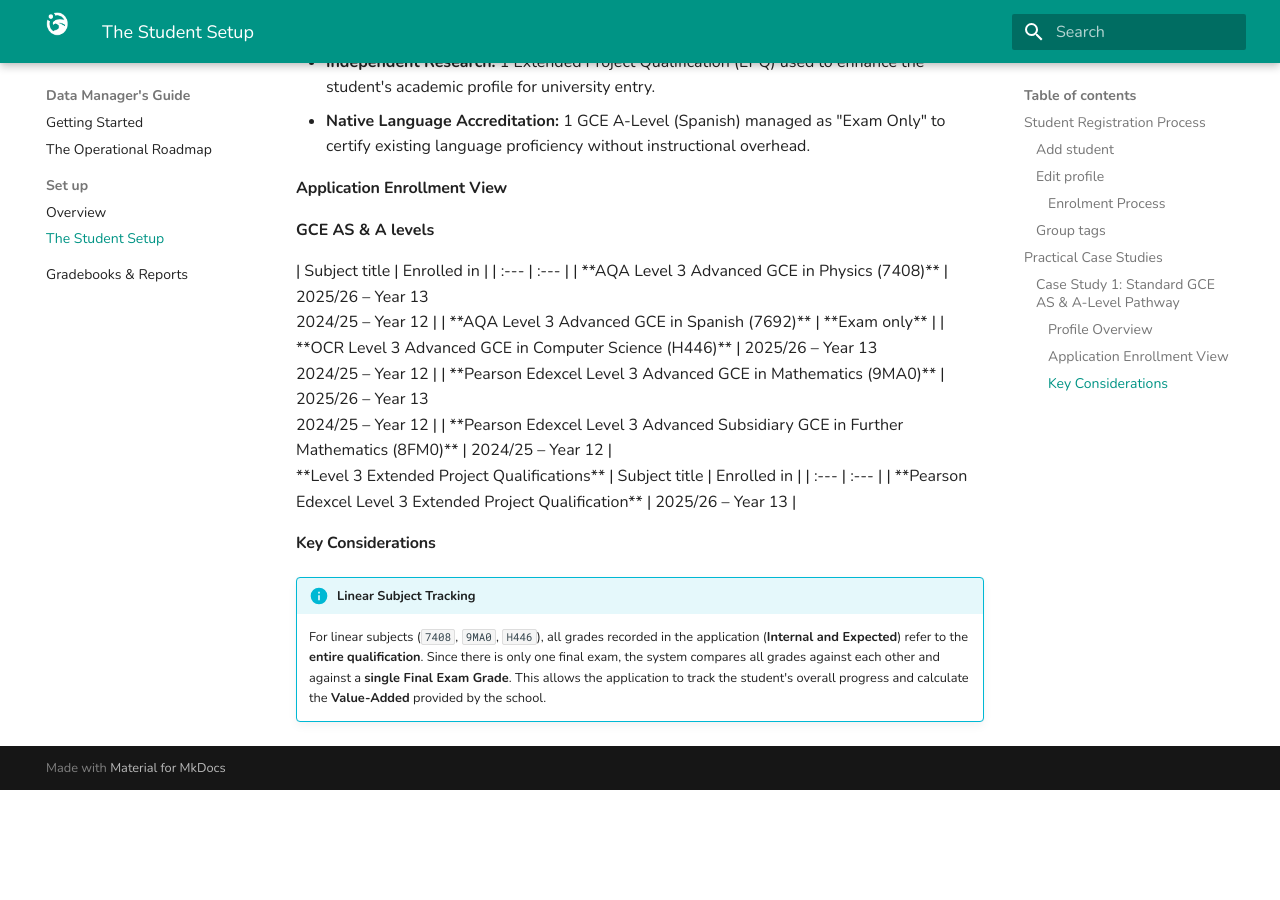
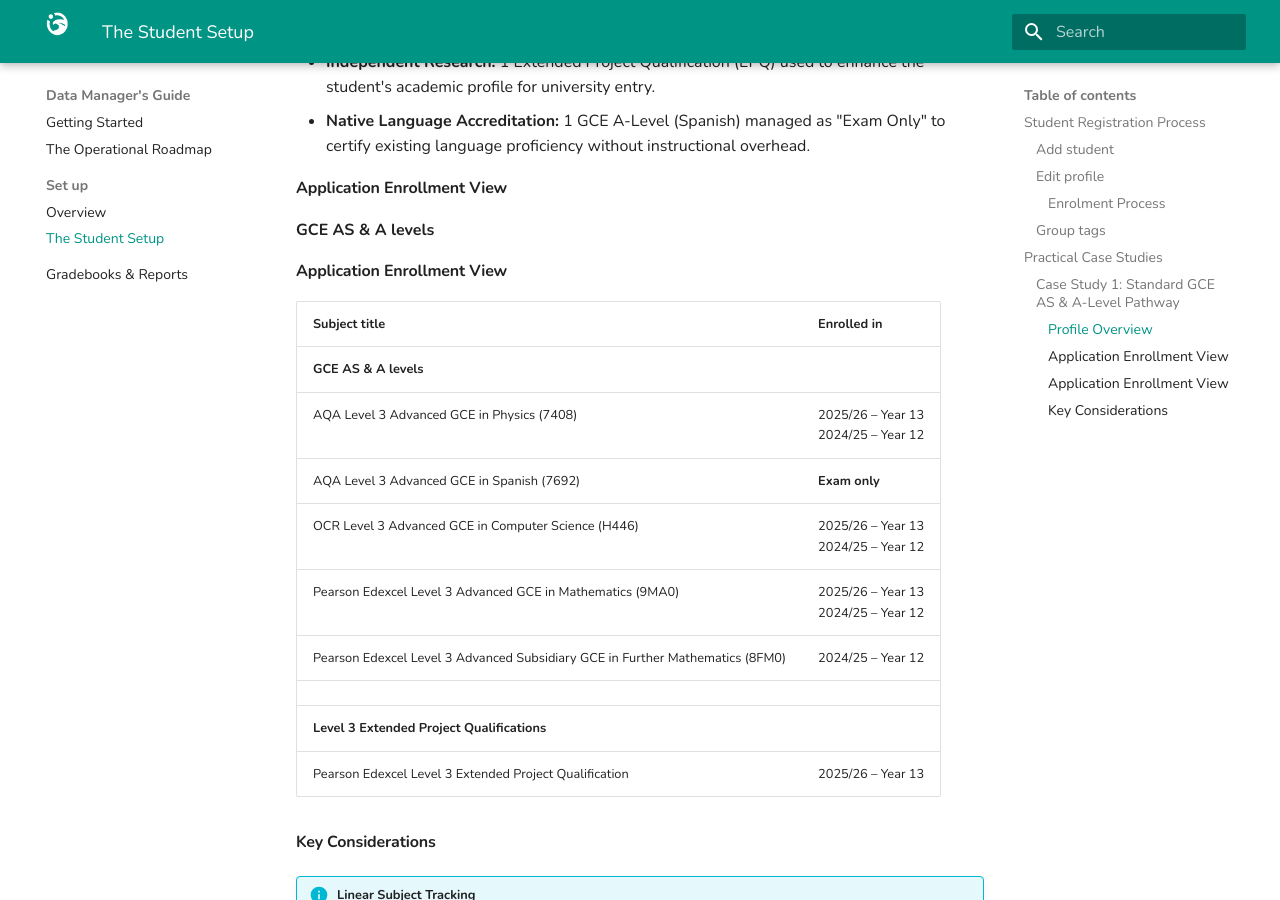
Before and after one commit to pablopenlop/gradewing_guide, an MkDocs documentation site: the page built from docs/data-manager/student-setup.md, in a window 1280 px wide and 900 px high, scrolled down 6374 px. Built offline with MkDocs 1.6.1 and Material for MkDocs 9.7.7, drawn with Linux system fonts in a browser that asks for light colours; before the commit the page ends 7164 px from its top, so only the background shows below that.

Commit message:
Update student-setup.md

```diff
--- a/docs/data-manager/student-setup.md
+++ b/docs/data-manager/student-setup.md
@@ -172,23 +172,19 @@
 
 **GCE AS & A levels**
 
-<div style="width:100%" markdown="1">
-| Subject title | Enrolled in |
-| :--- | :--- |
-| **AQA Level 3 Advanced GCE in Physics (7408)** | 2025/26 – Year 13 <br> 2024/25 – Year 12 |
-| **AQA Level 3 Advanced GCE in Spanish (7692)** | **Exam only** |
-| **OCR Level 3 Advanced GCE in Computer Science (H446)** | 2025/26 – Year 13 <br> 2024/25 – Year 12 |
-| **Pearson Edexcel Level 3 Advanced GCE in Mathematics (9MA0)** | 2025/26 – Year 13 <br> 2024/25 – Year 12 |
-| **Pearson Edexcel Level 3 Advanced Subsidiary GCE in Further Mathematics (8FM0)** | 2024/25 – Year 12 |
-</div>
-
-<div style="width:100%" markdown="1">
-**Level 3 Extended Project Qualifications**
+#### **Application Enrollment View**
 
 | Subject title | Enrolled in |
 | :--- | :--- |
-| **Pearson Edexcel Level 3 Extended Project Qualification** | 2025/26 – Year 13 |
-</div>
+| **GCE AS & A levels** | |
+| AQA Level 3 Advanced GCE in Physics (7408) | 2025/26 – Year 13 <br> 2024/25 – Year 12 |
+| AQA Level 3 Advanced GCE in Spanish (7692) | **Exam only** |
+| OCR Level 3 Advanced GCE in Computer Science (H446) | 2025/26 – Year 13 <br> 2024/25 – Year 12 |
+| Pearson Edexcel Level 3 Advanced GCE in Mathematics (9MA0) | 2025/26 – Year 13 <br> 2024/25 – Year 12 |
+| Pearson Edexcel Level 3 Advanced Subsidiary GCE in Further Mathematics (8FM0) | 2024/25 – Year 12 |
+| | |
+| **Level 3 Extended Project Qualifications** | |
+| Pearson Edexcel Level 3 Extended Project Qualification | 2025/26 – Year 13 |
 
 #### **Key Considerations**
 
```
